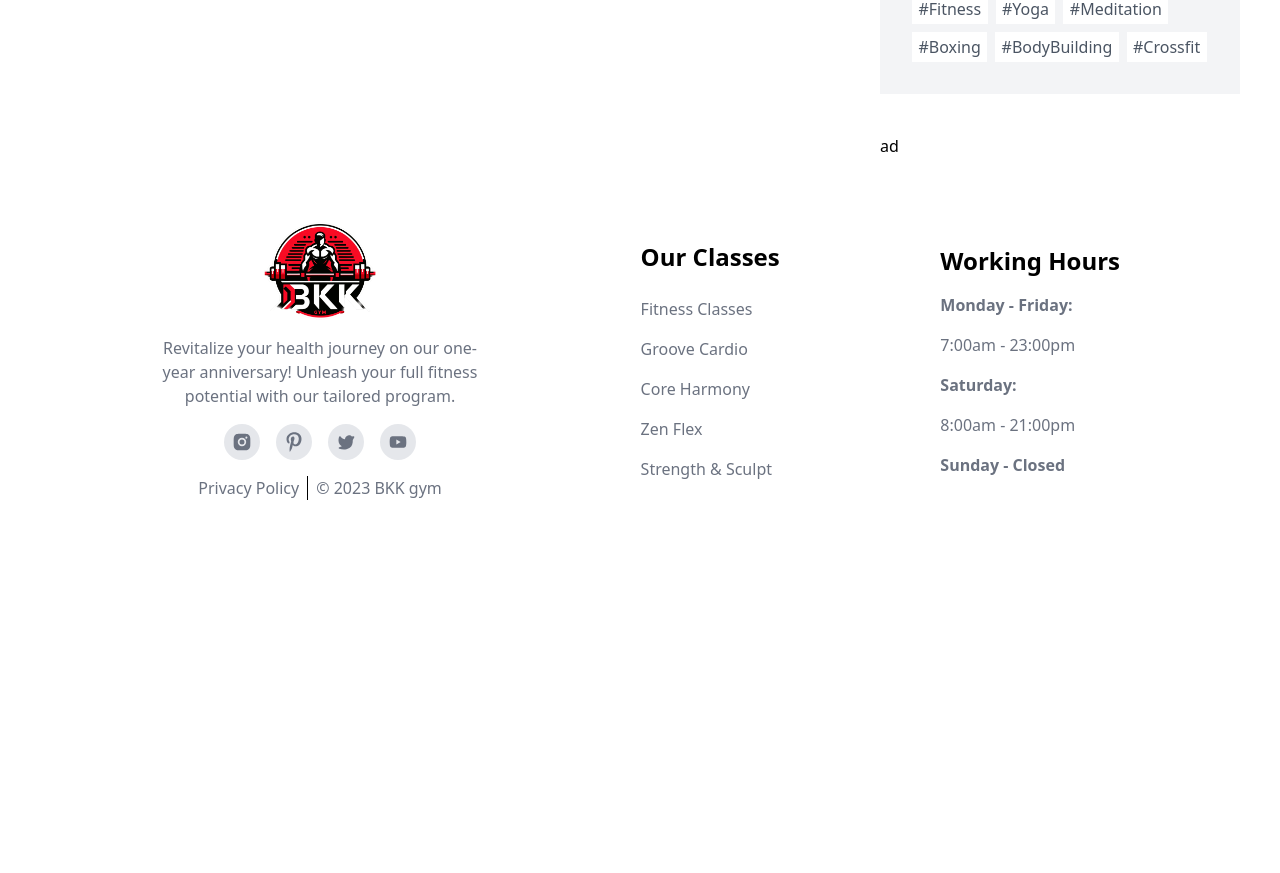
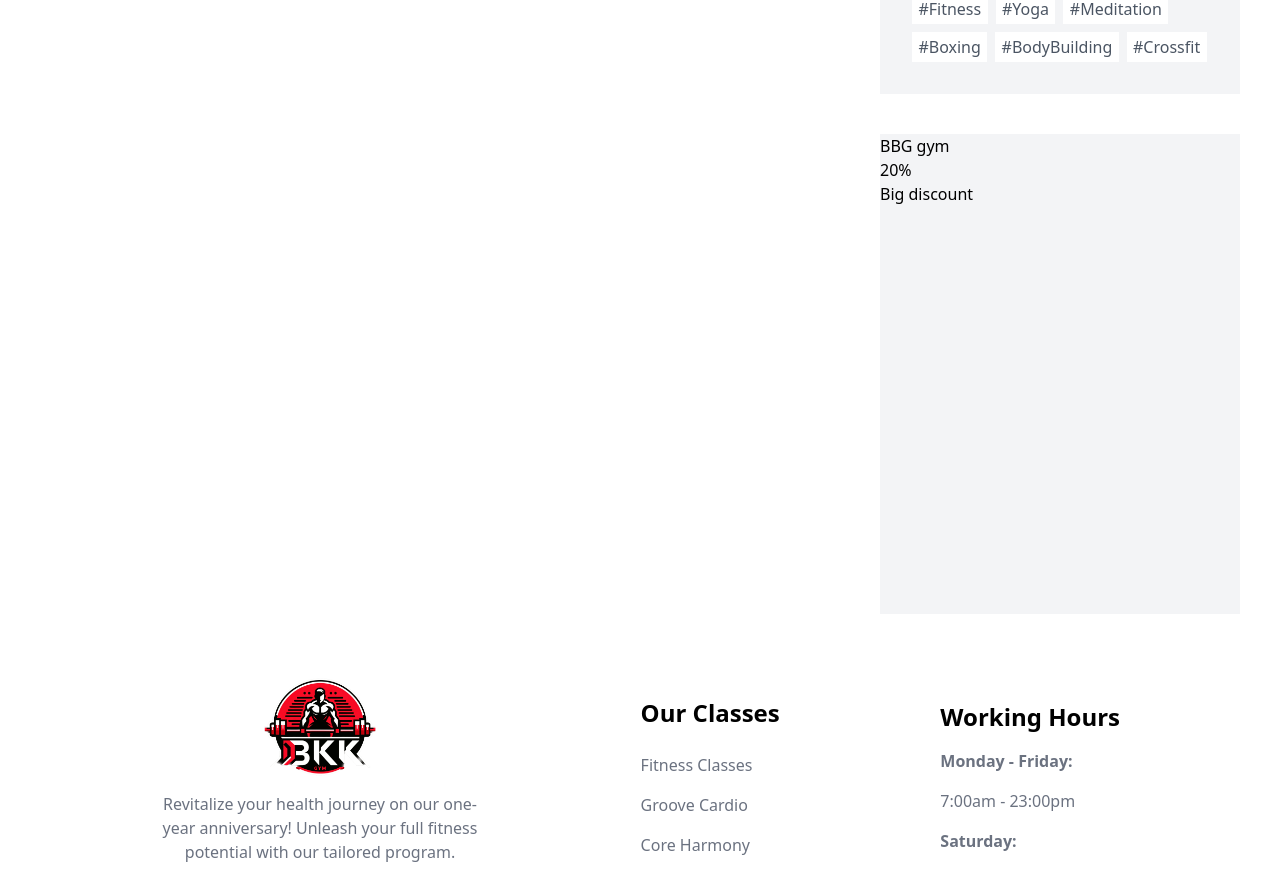
Before and after one commit to OnigiriKing/new-project, a React (Create React App) app: page /blog in a window 1280 px wide. Shown: the part 1120-1993 px from the top of the page. Before the commit the page ends 1684 px from the top, so only its background shows below. Built offline with nearby package versions, Linux system fonts and the light colour scheme.

Commit message:
Blog update

```diff
--- a/src/components/blogComp/Blog.jsx
+++ b/src/components/blogComp/Blog.jsx
@@ -68,7 +68,14 @@ export default function Blog() {
               })}
             </div>
           </div>
-          <div>ad</div>
+          <div class="w-full h-[30rem] bg-gray-100">
+            <div>
+              <h3>BBG gym</h3>
+              <h2>20%</h2>
+              <h4>Big discount</h4>
+            </div>
+            <img></img>
+          </div>
         </div>
       </div>
     </div>
```
Also changed, not shown: src/dist/style.css.
